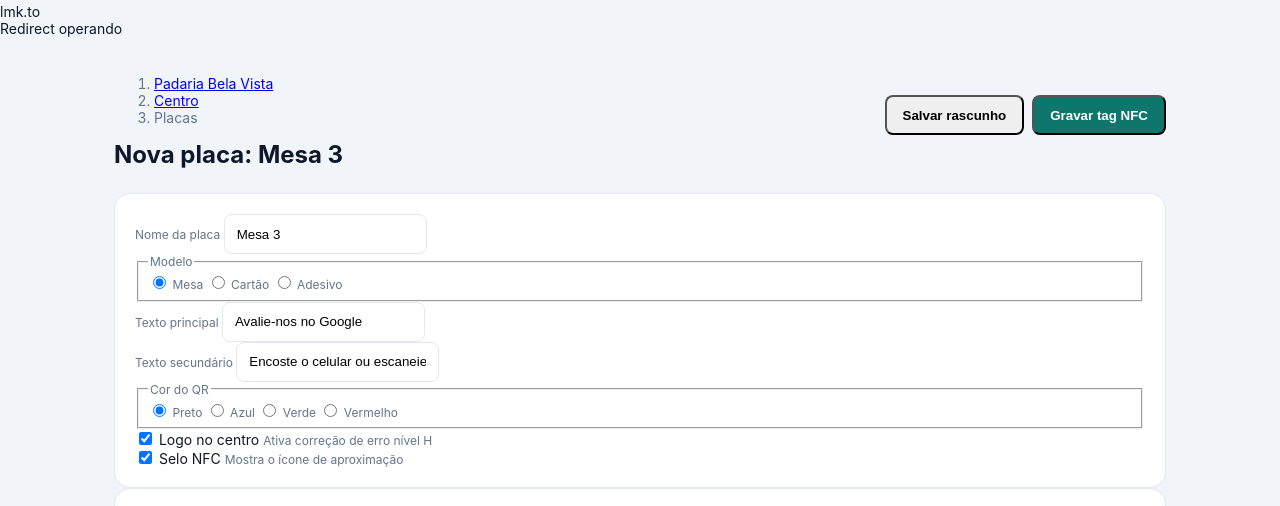
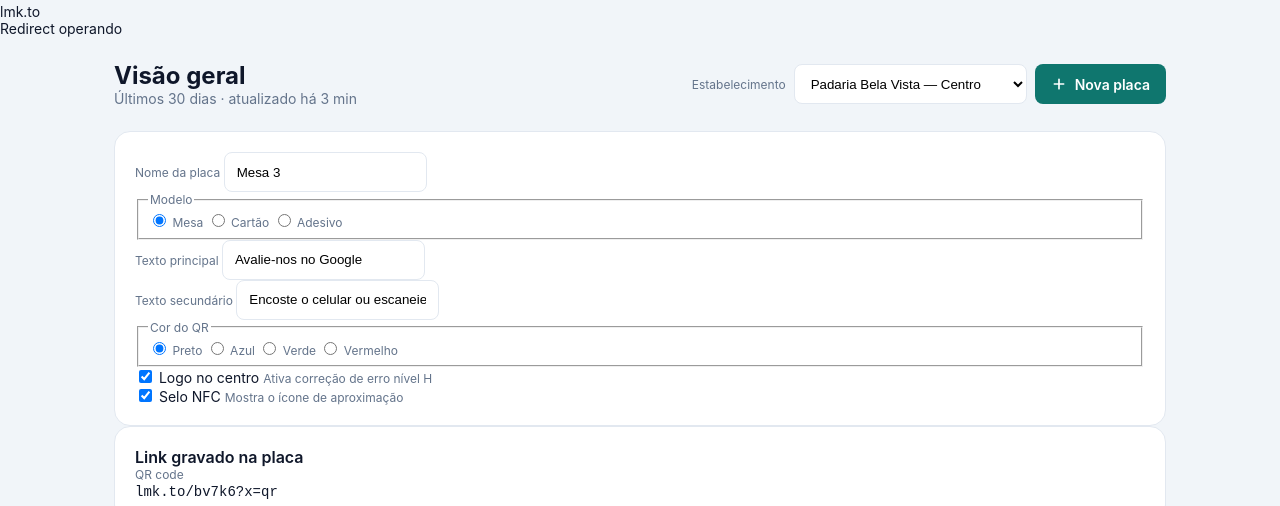
Before and after one commit to pedrosolonassis/qrcode, a plain HTML site: page editor-placa.html in a window 1280 px wide. Shown: the part 66-572 px from the top of the page. Drawn offline with Linux system fonts and the light colour scheme.

Commit message:
fix: edito-placa

```diff
--- a/editor-placa.html
+++ b/editor-placa.html
@@ -52,20 +52,21 @@
     <main class="main">
 
     <header class="page-header">
-      <div>
-        <nav aria-label="Caminho de navegação">
-          <ol class="breadcrumb page-header_sub">
-            <li><a href="#estabelecimentos">Padaria Bela Vista</a></li>
-            <li><a href="#centro">Centro</a></li>
-            <li aria-current="page">Placas</li>
-          </ol>
-        </nav>
-        <h1>Nova placa: Mesa 3</h1>
+      <div class="page-header_titles">
+        <h1>Visão geral</h1>
+        <p class="page-header_sub">Últimos 30 dias · atualizado há 3 min</p>
       </div>
-
       <div class="page-header_actions">
-        <button type="button" class="btn btn-secondary">Salvar rascunho</button>
-        <button type="button" class="btn btn-primary">Gravar tag NFC</button>
+        <label class="field" for="establishment">Estabelecimento</label>
+        <select class="select" id="establishment" name="establishment">
+          <option>Padaria Bela Vista — Centro</option>
+          <option>Padaria Bela Vista — Shopping</option>
+          <option>Todos os estabelecimentos</option>
+        </select>
+        <a class="btn btn-primary" href="editor-placa.html">
+          <svg aria-hidden="true" width="16" height="16" viewBox="0 0 24 24" fill="none" stroke="currentColor" stroke-width="2.5" stroke-linecap="round"><path d="M12 5v14M5 12h14"/></svg>
+          Nova placa
+        </a>
       </div>
     </header>
 
```
